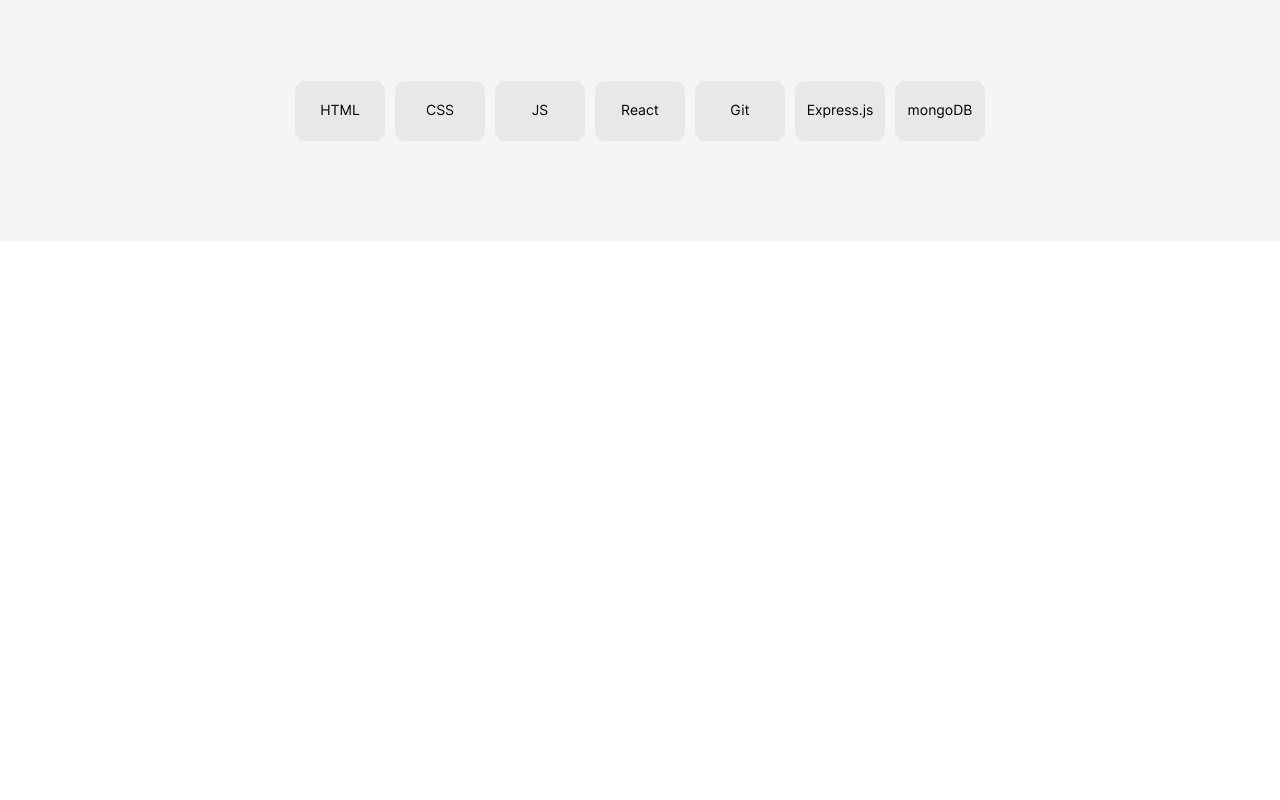
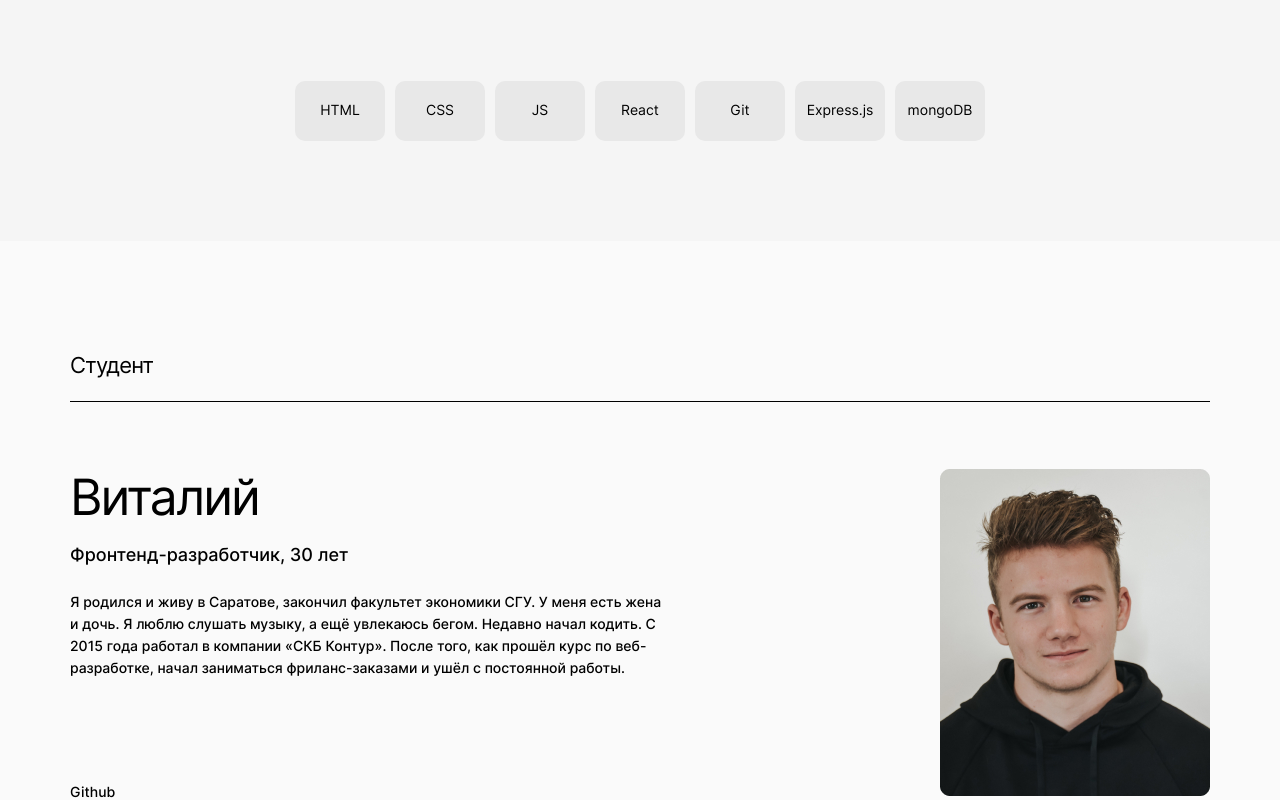
Before and after one commit to Andrey1079/movies-explorer-frontend, a React (Create React App) app: page / in a window 1280 px wide. Shown: the part 1656-2456 px from the top of the page. Before the commit the page ends 1897 px from the top, so only its background shows below. Built offline with nearby package versions, Linux system fonts and the light colour scheme.

Commit message:
feat сверстать блок AboutMe и настроить адаптивность

```diff
--- a/src/Components/Header/Header.css
+++ b/src/Components/Header/Header.css
@@ -51,7 +51,7 @@
     width: calc(100% - var(--header-side-paddings-768) * 2);
     background-color: var(--header-background-color);
     grid-template-columns: min-content 1fr min-content;
-    padding: 0 var(--side-paddings-768);
+    padding: 0 var(--header-side-paddings-768);
   }
 
   .header__link_type_enter {
@@ -71,8 +71,8 @@
 }
 @media screen and (max-width: 520px) {
   .header {
-    width: calc(100% - var(--header-side-paddings-320) * 2);
-    padding: 0 var(--side-paddings-320);
+    width: calc(100% - var(-header-side-paddings-320) * 2);
+    padding: 0 var(-header-side-paddings-320);
   }
   .header__burger-button {
     max-width: 25px;
--- a/src/Components/Header/Header.js
+++ b/src/Components/Header/Header.js
@@ -45,12 +45,8 @@ export default function Header({ width, place }) {
       >
         Войти
       </Link>
-      {loggedIn && width > 768 ? <AcountButton></AcountButton> : ''}
-      {loggedIn && width < 768 ? (
-        <BugrerButton place="header"></BugrerButton>
-      ) : (
-        ''
-      )}
+      {loggedIn && width > 768 && <AcountButton />}
+      {loggedIn && width <= 768 && <BugrerButton place="header" />}
     </header>
   );
 }
--- /dev/null
+++ b/src/Components/Main/AboutMe/AboutMe.css
@@ -0,0 +1,144 @@
+.about-me {
+  display: grid;
+  grid-template-columns: minmax(402px, 1fr) minmax(255px, 270px);
+
+  width: calc(100% - var(--side-paddings-1280) * 2);
+  padding: 0 var(--side-paddings-1280);
+  background-color: var(--light-background-color);
+  column-gap: 10px;
+}
+.about-me__title {
+  margin: 112px 0 0;
+  grid-column: span 2;
+}
+.about-me__info-block {
+  display: flex;
+  flex-direction: column;
+}
+.about-me__name {
+  margin: 67px 0 0;
+  padding: 0;
+  font-size: var(--title-size);
+  letter-spacing: -2px;
+  font-weight: 400;
+}
+.about-me__profession {
+  margin: 18px 0 0;
+  padding: 0;
+  font-size: 18px;
+  font-weight: 500;
+  line-height: 1.11;
+}
+.about-me__info {
+  margin: 26px 0 0;
+  padding: 0;
+  font-size: var(--common-text-size);
+  font-weight: 500;
+  line-height: 1.57;
+  max-width: 600px;
+}
+.about-me__photo-container {
+  margin: 67px 0 0;
+  width: 100%;
+}
+.about-me__photo {
+  width: 100%;
+  object-fit: cover;
+  object-position: center;
+}
+.about-me__link {
+  margin-top: auto;
+  padding: 0;
+  font-size: 14px;
+  font-weight: 500;
+  color: var(--common-text-color);
+  text-decoration: none;
+}
+.about-me__link:hover {
+  opacity: 0.6;
+}
+
+@media screen and (max-width: 768px) {
+  .about-me {
+    width: calc(100% - var(--side-paddings-768) * 2);
+    padding: 0 var(--side-paddings-768);
+    grid-template-columns: minmax(200px, 1fr) minmax(150px, 255px);
+  }
+  .about-me__title {
+    margin-top: 90px;
+    padding-bottom: 25px;
+  }
+  .about-me__name {
+    margin-top: 65px;
+    font-size: var(--title-size-768);
+    letter-spacing: -2px;
+    font-weight: 400;
+  }
+  .about-me__profession {
+    margin-top: 14px;
+
+    font-size: 12px;
+    font-weight: 500;
+    line-height: 1.11;
+  }
+  .about-me__info {
+    margin-top: 20px;
+    font-size: var(--common-text-size-768);
+    font-weight: 500;
+    line-height: 1.53;
+    max-width: 360px;
+  }
+
+  .about-me__link {
+    margin-bottom: 8px;
+  }
+}
+@media screen and (max-width: 630px) {
+  .about-me {
+    grid-template-columns: 1fr;
+  }
+  .about-me__title {
+    grid-column: span 1;
+    order: 0;
+  }
+  .about-me__photo-container {
+    justify-self: center;
+    order: 1;
+  }
+  .about-me__info-block {
+    order: 2;
+  }
+}
+
+@media screen and (max-width: 520px) {
+  .about-me {
+    width: calc(100% - var(--side-paddings-320) * 2);
+    padding: 0 var(--side-paddings-320);
+  }
+  .about-me__title {
+    margin-top: 73px;
+  }
+  .about-me__photo-container {
+    margin-top: 65px;
+  }
+  .about-me__name {
+    margin-top: 40px;
+    font-size: var(--title-size-320);
+    letter-spacing: -2px;
+    font-weight: 400;
+  }
+  .about-me__profession {
+    margin-top: 20px;
+    font-size: 11px;
+    line-height: 1.45;
+  }
+  .about-me__info {
+    margin-top: 20px;
+    font-size: var(--common-text-size-320);
+    line-height: 1.45;
+  }
+
+  .about-me__link {
+    margin-top: 40px;
+  }
+}
--- /dev/null
+++ b/src/Components/Main/AboutMe/AboutMe.js
@@ -0,0 +1,35 @@
+import SectionTitle from '../SectionTitle/SectionTitle';
+import userPhoto from '../../../images/user_photo.jpg';
+import { Link } from 'react-router-dom';
+import './AboutMe.css';
+
+export default function AboutMe() {
+  return (
+    <section className="about-me">
+      <SectionTitle
+        text="Студент"
+        place="about-me"
+      />
+
+      <div className="about-me__info-block">
+        <p className="about-me__name">Виталий</p>
+        <p className="about-me__profession"> Фронтенд-разработчик, 30 лет</p>
+        <p className="about-me__info">
+          Я родился и живу в Саратове, закончил факультет экономики СГУ. У меня
+          есть жена и дочь. Я люблю слушать музыку, а ещё увлекаюсь бегом.
+          Недавно начал кодить. С 2015 года работал в компании «СКБ Контур».
+          После того, как прошёл курс по веб-разработке, начал заниматься
+          фриланс-заказами и ушёл с постоянной работы.
+        </p>
+        <Link className="about-me__link">Github</Link>
+      </div>
+      <div className="about-me__photo-container">
+        <img
+          className="about-me__photo"
+          src={userPhoto}
+          alt="фотография студента"
+        />
+      </div>
+    </section>
+  );
+}
--- a/src/Components/Main/Main.js
+++ b/src/Components/Main/Main.js
@@ -4,6 +4,7 @@ import Promo from './Promo/Promo';
 import NavTab from './NavTab/NavTab';
 import AboutProject from './AboutProject/AboutProject';
 import Techs from './Techs/Techs';
+import AboutMe from './AboutMe/AboutMe';
 
 export default function Main({ width }) {
   return (
@@ -16,6 +17,7 @@ export default function Main({ width }) {
       <NavTab />
       <AboutProject />
       <Techs />
+      <AboutMe />
     </main>
   );
 }
--- a/src/Components/Main/TechLogo/TechLogo.js
+++ /dev/null
@@ -1,5 +0,0 @@
-import './TechLogo.css';
-
-export default function TechLogo({ place, text }) {
-  return <p className={`tech-logo tech-logo__${place}`}>{text}</p>;
-}
--- a/src/Components/Main/Techs/Techs.css
+++ b/src/Components/Main/Techs/Techs.css
@@ -76,7 +76,8 @@
     font-size: var(--common-text-size-768);
   }
 }
-@media screen and (max-width: 375px) {
+
+@media screen and (max-width: 520px) {
   .techs {
     width: calc(100% - var(--side-paddings-320) * 2);
     padding: 0 var(--side-paddings-320);
@@ -86,6 +87,9 @@
   .techs__title {
     margin-top: 72px;
   }
+}
+
+@media screen and (max-width: 375px) {
   .techs__quantity {
     font-size: var(--title-size-320);
     margin-top: 60px;
--- a/src/variables/custom-css-styles.css
+++ b/src/variables/custom-css-styles.css
@@ -9,6 +9,7 @@
   --ui-elements-color: rgb(52, 86, 243, 1);
 
   --title-size: 50px; /*самые крупные заголовки */
+  --title-size-768: 40px;
   --title-size-320: 31px;
 
   --section-titlte-size: 22px; /*заголовки разделов */
@@ -21,6 +22,8 @@
   --common-text-size-320: 11px;
   --common-text-color: rgb(0, 0, 0);
   --alter-text-color: rgb(160, 160, 160); /*бледный текст разлелов */
+
+  --form-text-size: 18px; /*текст форм */
 
   --nav-text-size: 13px; /*текст панели навигации */
   --nav-text-size-768: 12px;
```
Also changed, not shown: src/Components/Main/TechLogo/TechLogo.css (deleted, +0 -14 lines), src/images/user_photo.jpg (added).
